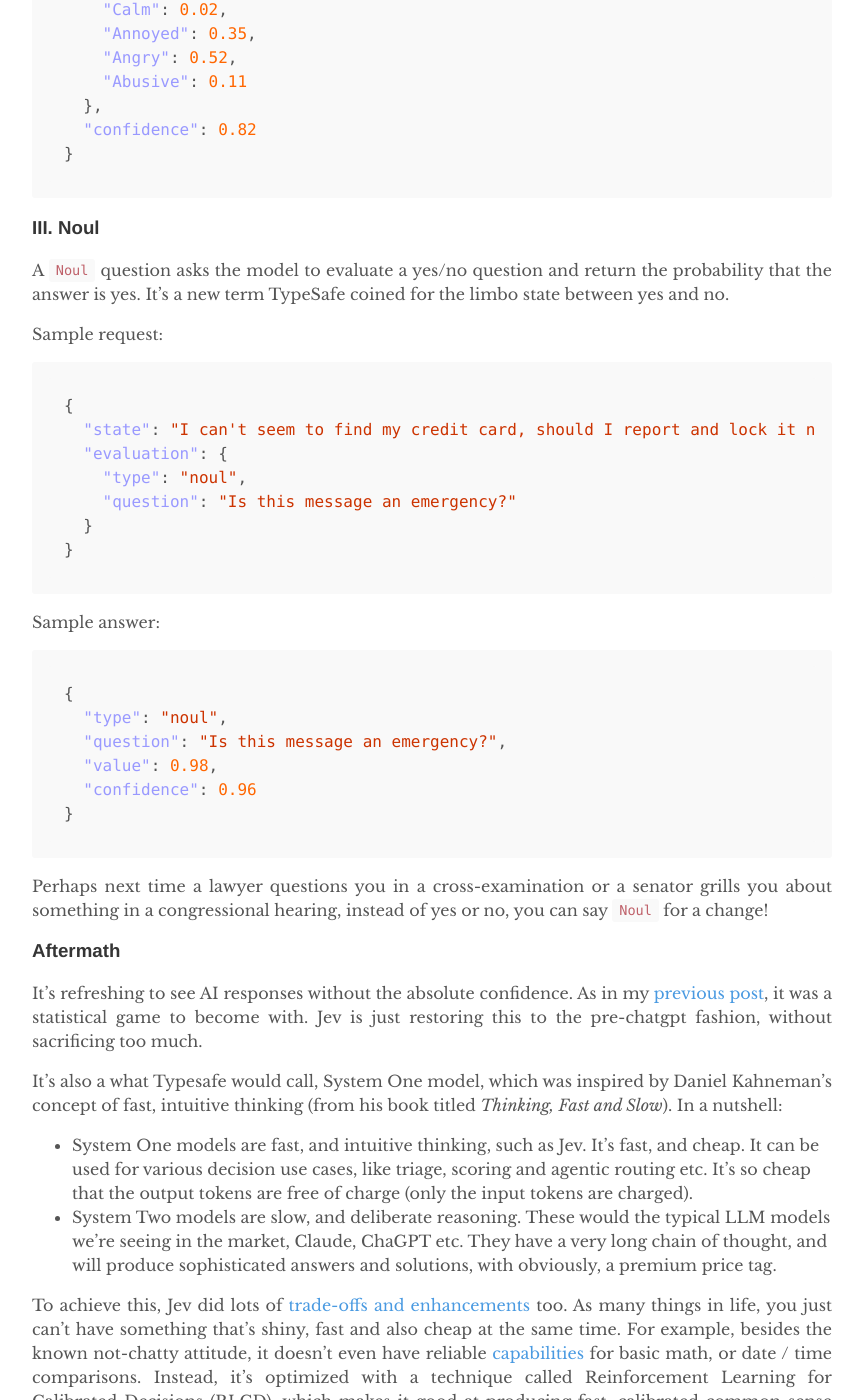
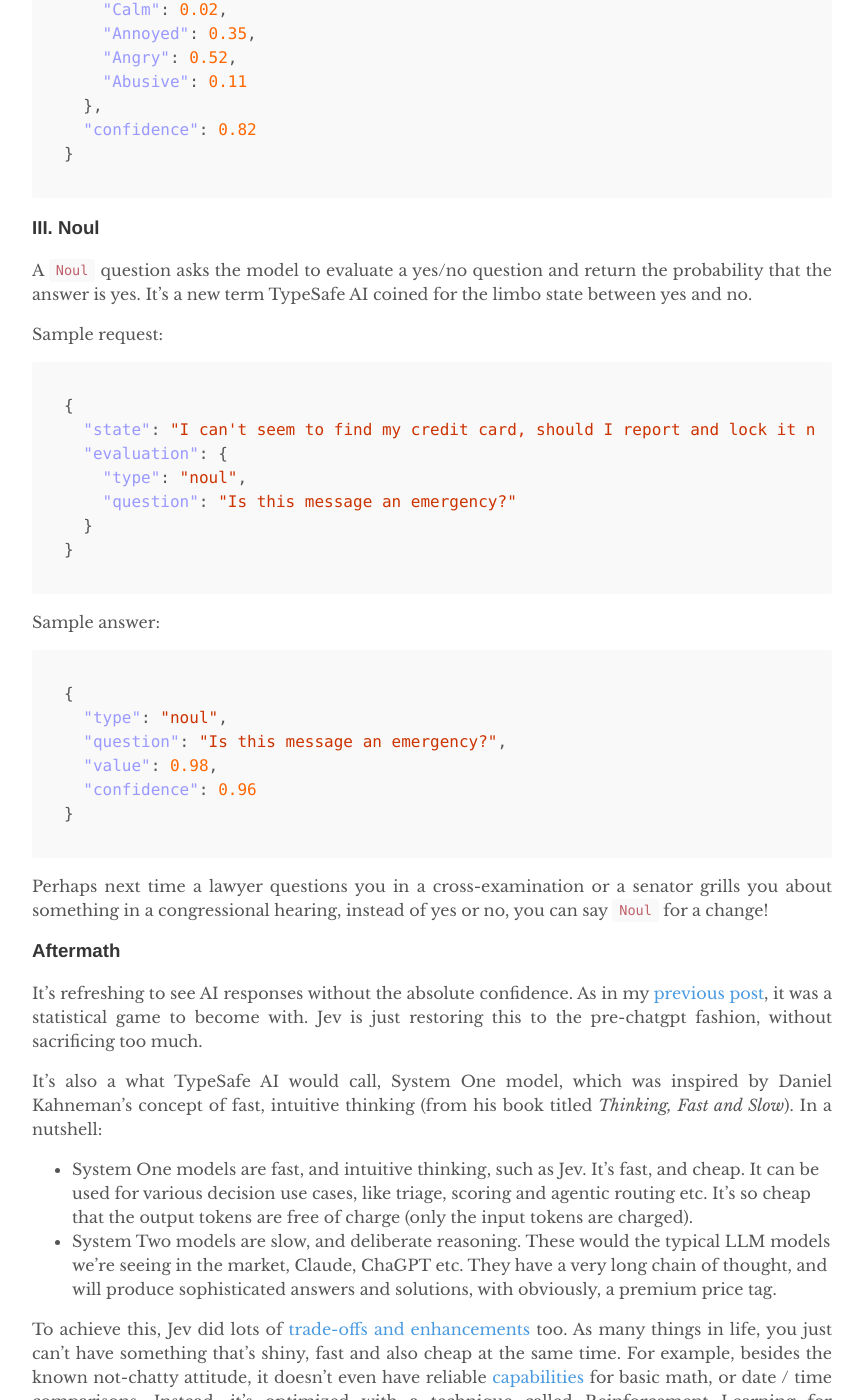
Before and after one commit to yuexiaofeng/yuexiaofeng.github.io, a Jekyll site: the page built from _posts/2026-10-06-jev.md, in a window 1280 px wide and 1400 px high, scrolled down 4810 px. Shown: the whole window, without its empty margins (208-1071 px from the left). Built offline with Jekyll 4.4.1, drawn with Linux system fonts in a browser that asks for light colours; some of the changed text lies outside the part shown.

Commit message:
update jev post

```diff
--- a/_posts/2026-10-06-jev.md
+++ b/_posts/2026-10-06-jev.md
@@ -28,7 +28,7 @@
 
 ## Introducing Jev
 
-Here comes Jev. Instead of producing prefect and complete essay-like responses, Jev, which is yet another model, only produces structured outputs with possibilities and confidence levels, in 3 primitives. In fact, it doesn't even chat with users[^fn3]. The outputs will be always typed (well, the company behind Jev is indeed named TypeSafe after all).
+Here comes Jev. Instead of producing prefect and complete essay-like responses, Jev, which is yet another model, only produces structured outputs with possibilities and confidence levels, in 3 primitives. In fact, it doesn't even chat with users[^fn3]. The outputs will be always typed (well, the company behind Jev is named TypeSafe AI after all).
 
 Here are the 3 primitives of the outputs in Jev's own [words](https://docs.typesafe.ai/primitives/){:target="_blank"}:
 
@@ -109,7 +109,7 @@
 
 ### III. Noul
 
-A `Noul` question asks the model to evaluate a yes/no question and return the probability that the answer is yes. It's a new term TypeSafe coined for the limbo state between yes and no.
+A `Noul` question asks the model to evaluate a yes/no question and return the probability that the answer is yes. It's a new term TypeSafe AI coined for the limbo state between yes and no.
 
 Sample request:
 
@@ -140,7 +140,7 @@
 
 It's refreshing to see AI responses without the absolute confidence. As in my [previous post](https://xiaofengyue.com/2024-03-03/ai-notes-llm){:target="_blank"}, it was a statistical game to become with. Jev is just restoring this to the pre-chatgpt fashion, without sacrificing too much.
 
-It's also a what Typesafe would call, System One model, which was inspired by Daniel Kahneman's concept of fast, intuitive thinking (from his book titled *Thinking, Fast and Slow*). In a nutshell:
+It's also a what TypeSafe AI would call, System One model, which was inspired by Daniel Kahneman's concept of fast, intuitive thinking (from his book titled *Thinking, Fast and Slow*). In a nutshell:
 
 * System One models are fast, and intuitive thinking, such as Jev. It's fast, and cheap. It can be used for various decision use cases, like triage, scoring and agentic routing etc. It's so cheap that the output tokens are free of charge (only the input tokens are charged).
 * System Two models are slow, and deliberate reasoning. These would the typical LLM models we're seeing in the market, Claude, ChaGPT etc. They have a very long chain of thought, and will produce sophisticated answers and solutions, with obviously, a premium price tag.
@@ -182,7 +182,7 @@
 However, I'd like to think as software engineers, our roles are undergoing a radical shift rather a distinction event - we're still builders, but we are now in uncharted waters, and no long focus on the execution layer thanks to the advancements of AI coding assistants. Instead, I believe we still bring to the table:
 
 * Architectural and contextual knowledge. Most organizations don't have unlimited token budgets and even if you get carte blanche to splurge on AI, you can't feed everything to a chat window - let's alone lots of institutional knowledge never got proper or up-to-date documentations.
-* Aligning with different stakeholders. Until we replace all the UI/UX, PM, middle management, sales etc, we still need people talking to people to get things right. No MCPs can do that (..yet).
+* Aligning with different stakeholders. Until we replace all the UI/UX, project managers, line managers, sales, legal, security etc, we'd still need people talking to people to get things right. No MCPs can do that (..yet).
 * Orchestrator of AI Agents. Each senior engineer is now a project manager and tech lead; the 10x developer is no longer a myth but rather commodity.
 * Human accountability as AI can't take on-call shifts (..yet); although this is something I'd be more than happy to hand over to AIs..
 * System risk control. We still need actual people to understand how a legacy system may fail under distress and better yet, prevent them early on.
@@ -213,4 +213,4 @@
 ---
 [^fn1]: I personally find it hard to believe all these math problems that have been puzzling the best of our minds can be completely solved in this industrialized fashion (..yet). Math, IMO, is nothing short of an intuitive art, a creative form, a beauty, and the epitome of human intelligence.
 [^fn2]: Ontario man alleges ChatGPT drove him to psychosis, [CTV News](https://www.ctvnews.ca/canada/article/ontario-man-alleges-chatgpt-caused-delusions-sues-parent-company-openai/){:target="_blank"}, Nov 2025.
-[^fn3]: Although, if you really want to chat with it, someone did a [Jevchat](https://github.com/kyle-pena-nlp/jevchat/){:target="_blank"} project that turns it into a chat model. Who knows, it might be fun to chat with someone who doesn't want to chat with you to begin with!
+[^fn3]: Although, if you really want to chat with it, someone did a [jevchat](https://github.com/kyle-pena-nlp/jevchat/){:target="_blank"} project that turns it into a chat model. Who knows, it might be fun to chat with someone who doesn't want to chat with you to begin with!
```
